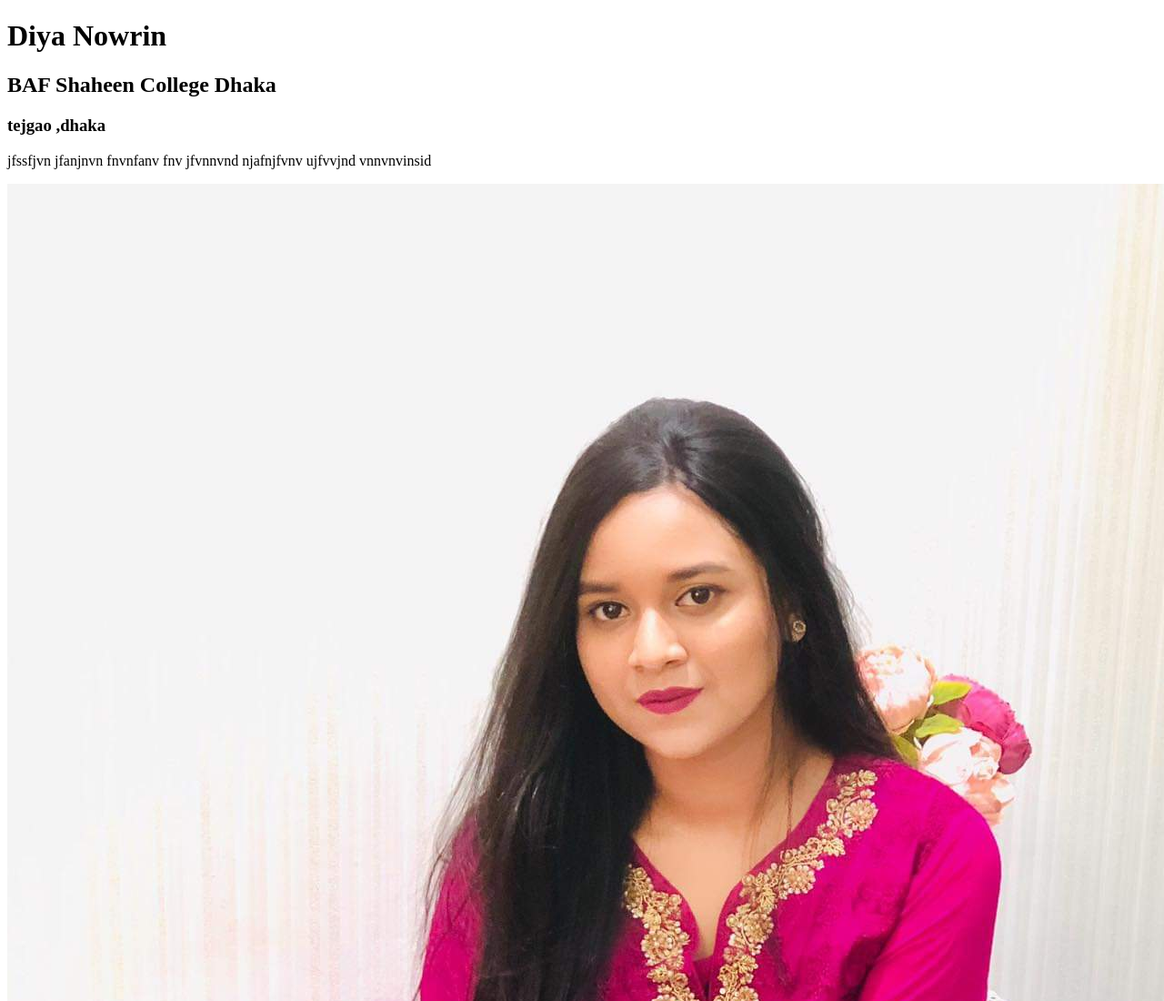
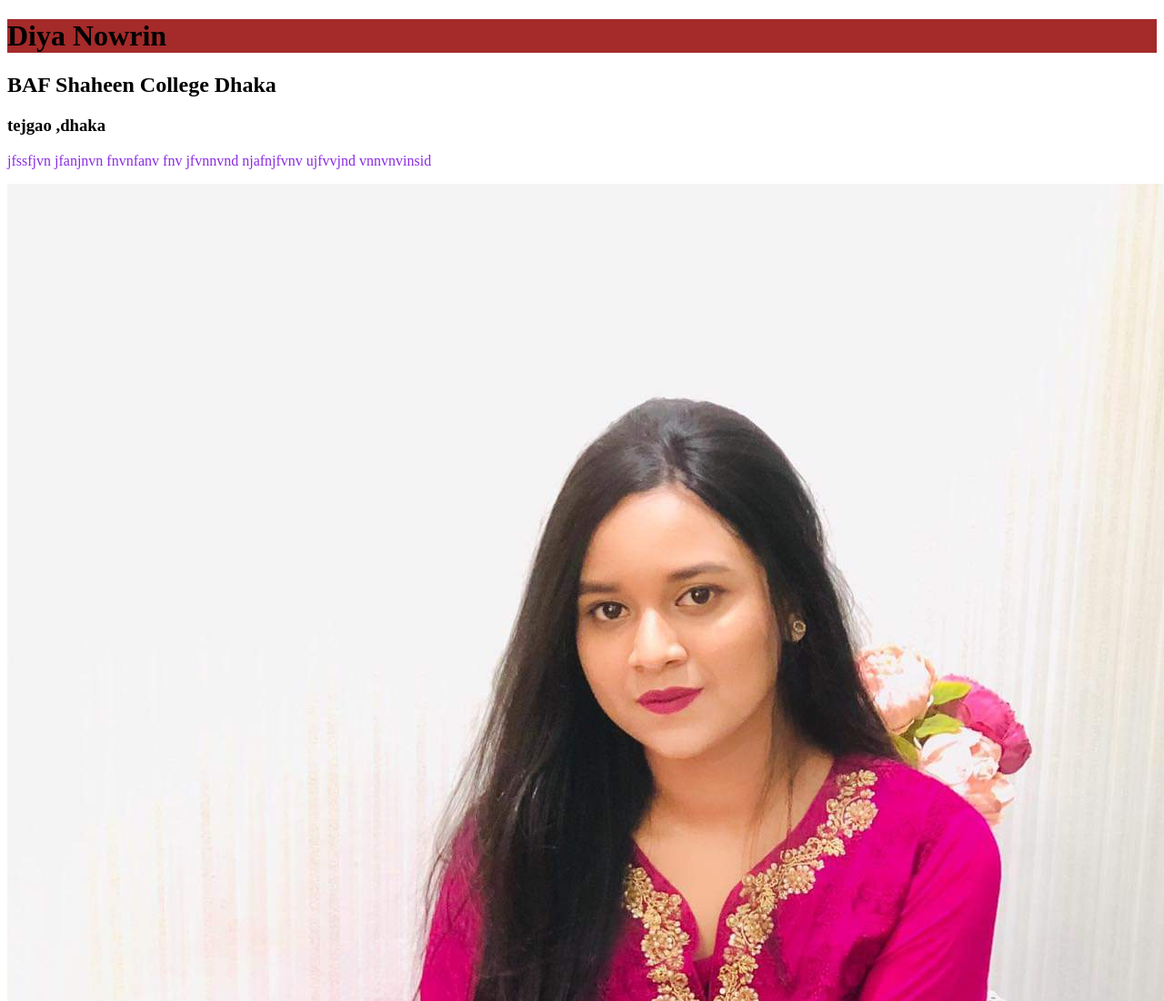
Before and after one commit to nourindiya/diya-repo, a plain HTML site: page index.html in a window 1280 px wide. Shown: the top 1100 px of the page at 91% size. Drawn offline with Linux system fonts and the light colour scheme.

Commit message:
style.css

```diff
--- a/index.html
+++ b/index.html
@@ -11,6 +11,7 @@
      <h3>tejgao ,dhaka</h3>
      <p>jfssfjvn jfanjnvn fnvnfanv fnv jfvnnvnd njafnjfvnv ujfvvjnd  vnnvnvinsid </p>
      <img src="dii/diya.jpeg" alt="diya">
+     <link rel="stylesheet" href="style.css">
 <body>
 
 </body>
--- /dev/null
+++ b/style.css
@@ -0,0 +1,6 @@
+p{
+    color: blueviolet;
+}
+h1{
+    background-color: brown;
+}
```
